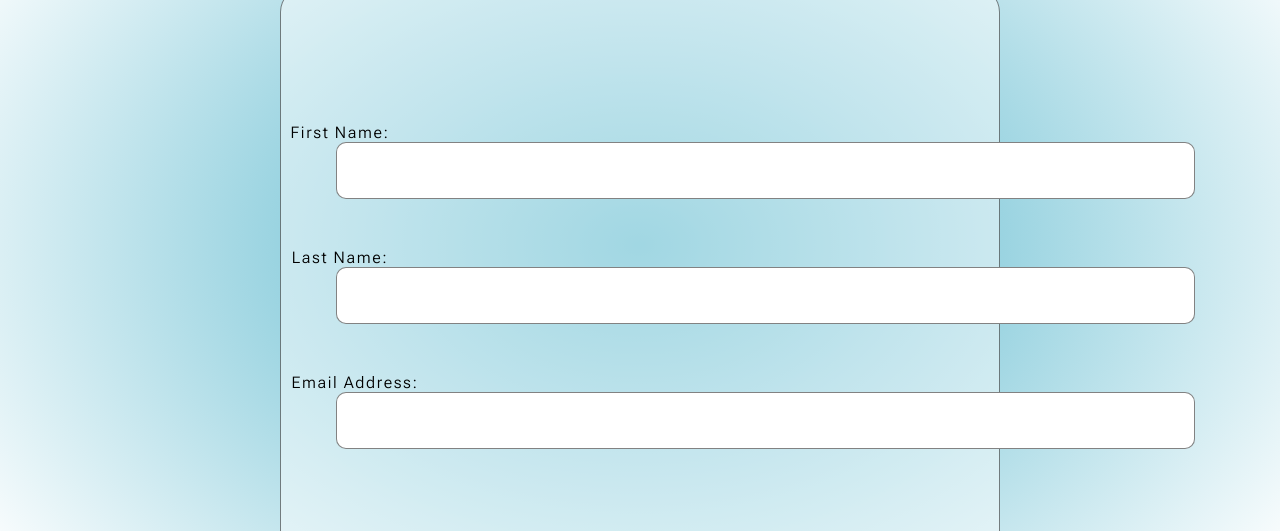
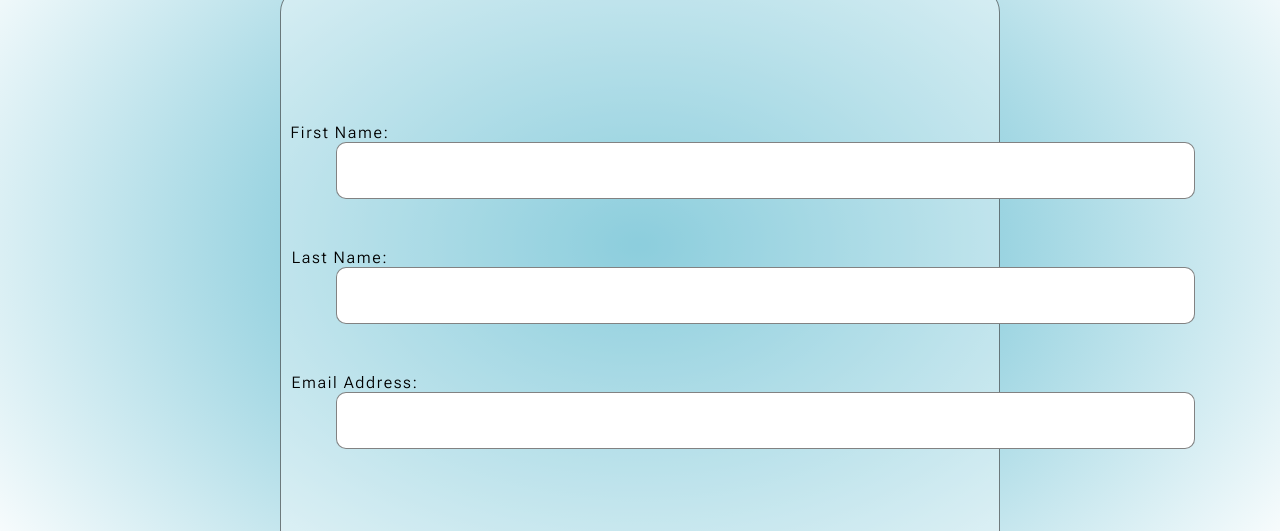
Before and after one commit to QueMnqika/HTML-CSS-PROJECT, a plain HTML site: page contact.html in a window 1280 px wide. Shown: the part 267-798 px from the top of the page. Drawn offline with Linux system fonts and the light colour scheme.

Commit message:
change background opacity

```diff
--- a/css/style.css
+++ b/css/style.css
@@ -222,7 +222,7 @@ footer p{
 
 .my-form{
     padding: 120px 40px;
-    background-color: #ffffff7d;
+    background-color: #ffffff60;
     border: 1px solid #0000007d;
     border-radius: 25px;
     position: relative;
```
